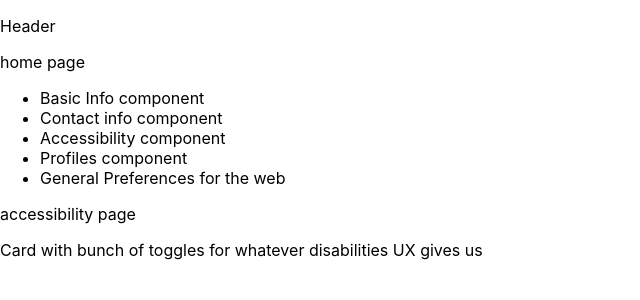
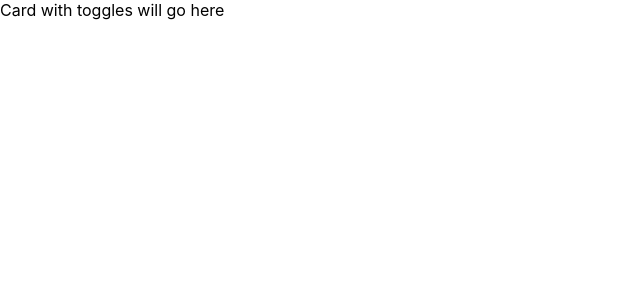
Before and after one commit to Rebecca-Collins/google-hackathon, a JavaScript app: page /accessibility in a window 1280 px wide. Shown: the top 300 px of the page, without its empty margins (0-640 px from the left). Built offline with nearby package versions, Linux system fonts and the light colour scheme; the HTML template or start-up script is replaced by a standard one.

Commit message:
add routes and pages

```diff
--- a/src/App.js
+++ b/src/App.js
@@ -1,10 +1,24 @@
 import './App.scss';
-
+import {BrowserRouter, Routes, Route} from 'react-router-dom';
+import HomePage from './pages/HomePage/HomePage';
+import AccessibilityPage from './pages/AccessibilityPage/AccessibilityPage';
 function App() {
   return (
     <div className="App">
-      <p>Header</p>
-      <p>home page</p>
+      <BrowserRouter>
+        {/* <Header /> */}
+        <Routes>
+          <Route path='/' element={<HomePage />}/>
+          <Route path='/accessibility' element={<AccessibilityPage />} />
+        </Routes>
+      </BrowserRouter>
+    </div>
+  );
+}
+
+export default App;
+
+/* <p>home page</p>
       <ul>
         <li>Basic Info component</li>
         <li>Contact info component</li>
@@ -13,9 +27,4 @@ function App() {
         <li>General Preferences for the web</li>
       </ul>
       <p>accessibility page</p>
-        <div>Card with bunch of toggles for whatever disabilities UX gives us</div>
-    </div>
-  );
-}
-
-export default App;
+        <div>Card with bunch of toggles for whatever disabilities UX gives us</div> */
--- /dev/null
+++ b/src/pages/AccessibilityPage/AccessibilityPage.js
@@ -0,0 +1,11 @@
+import './AccessibilityPage.scss';
+
+function AccessibilityPage() {
+    return (
+        <div>
+            Card with toggles will go here
+        </div>
+    );
+};
+
+export default AccessibilityPage;
--- /dev/null
+++ b/src/pages/HomePage/HomePage.js
@@ -0,0 +1,11 @@
+import './HomePage.scss';
+
+function HomePage() {
+    return (
+        <div>
+            Cards will go here
+        </div>
+    );
+};
+
+export default HomePage;
```
Also changed, not shown: src/pages/AccessibilityPage/AccessibilityPage.scss (added), src/pages/HomePage/HomePage.scss (added).
